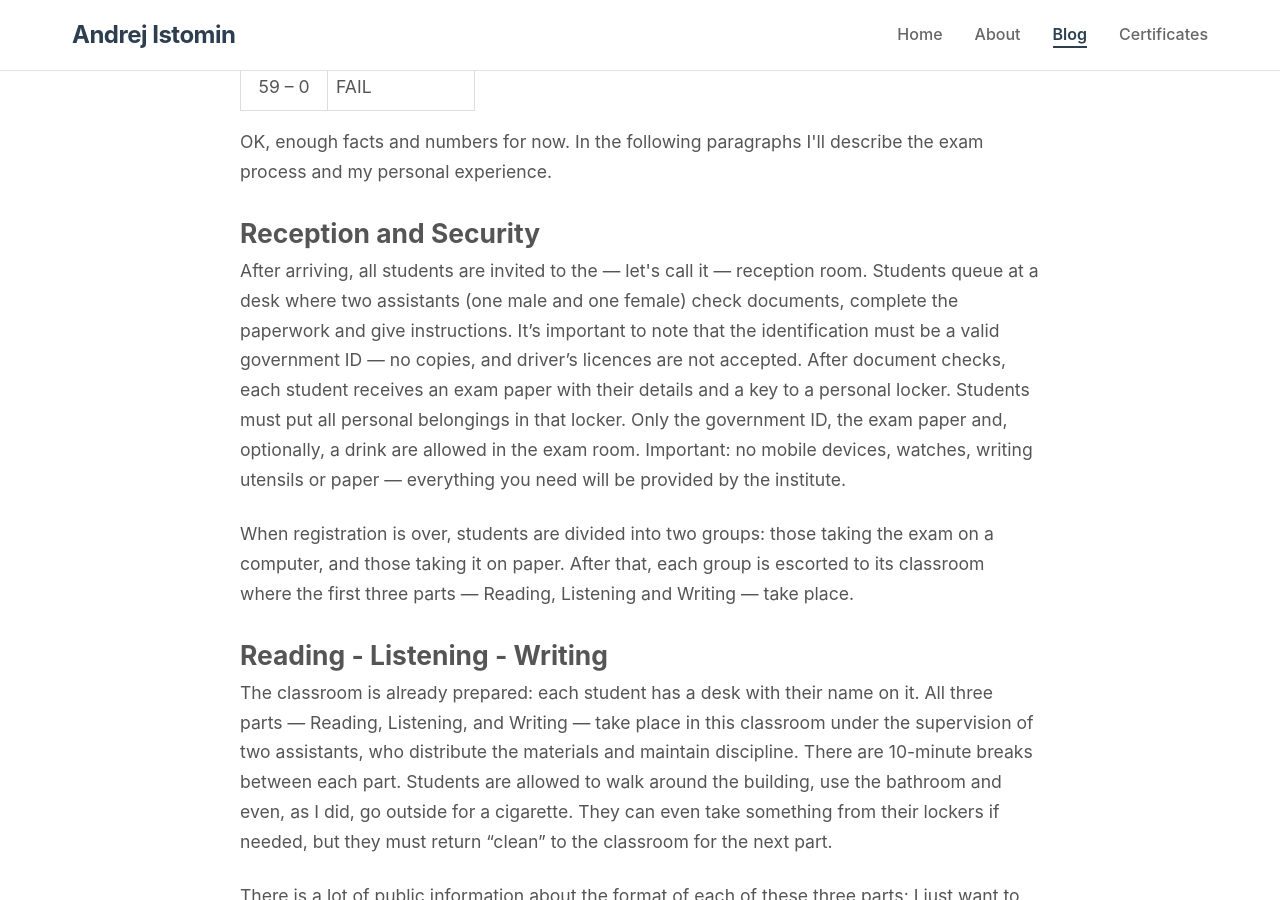
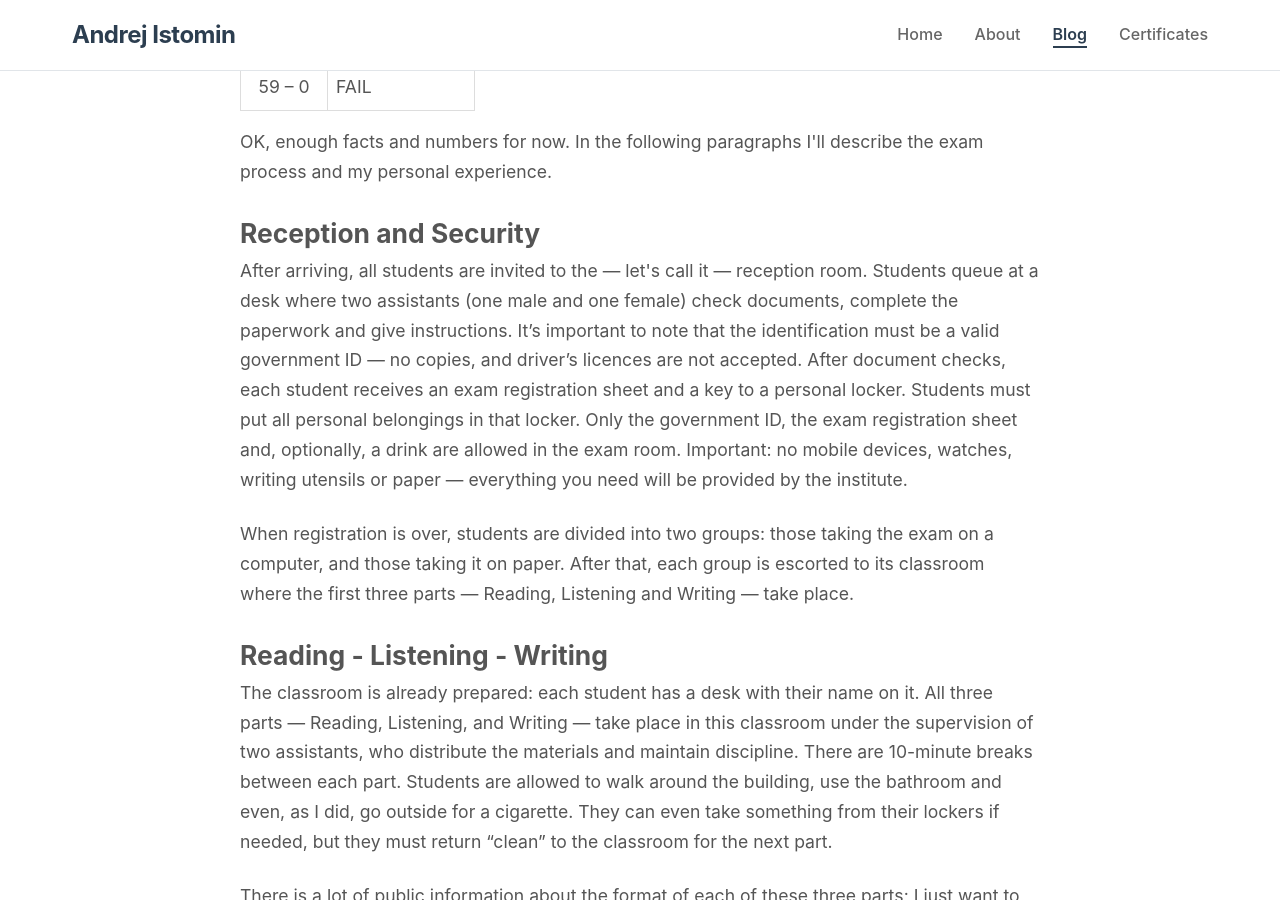
Before and after one commit to aistomin/aistomin.com, a Jekyll site: the page built from _posts/2025-11-19-goethe-c1-exam.markdown, in a window 1280 px wide and 900 px high, scrolled down 1443 px. Built offline with Jekyll 4.4.1, drawn with Linux system fonts in a browser that asks for light colours; comment, search, counter and statistics services are not loaded; some of the changed text lies outside the part shown.

```diff
--- a/_posts/2025-11-19-goethe-c1-exam.markdown
+++ b/_posts/2025-11-19-goethe-c1-exam.markdown
@@ -19,7 +19,7 @@ comments: true
 
     <h2>Preamble</h2>
 
-    <p>As often happens to me, I didn't find it possible to put all the information I'd like to share into a single blog post. That's why I decided to break the material into three parts; this post will only contain a factual description of the exam itself. I'll try as hard as I can to avoid subjective conclusions or rants, except where I need to share what I felt during the exam. No worries: there will be plenty of rants, speculations and opinion-based conclusions in the next posts. You'll find links to the next posts at the end of this one.</p>
+    <p>As often happens to me, I didn't find it possible to put all the information I'd like to share into a single blog post. That's why I decided to break the material into three parts. This post will only contain a factual description of the exam itself. I'll try as hard as I can to avoid subjective conclusions or rants, except where I need to share what I felt during the exam. No worries: there will be plenty of rants, speculations and opinion-based conclusions in the next posts. You'll find links to the next posts at the end of this one.</p>
 
     <h2>Facts</h2>
 
@@ -98,7 +98,7 @@ comments: true
 
     <h2>Reception and Security</h2>
 
-    <p>After arriving, all students are invited to the — let's call it — reception room. Students queue at a desk where two assistants (one male and one female) check documents, complete the paperwork and give instructions. It’s important to note that the identification must be a valid government ID — no copies, and driver’s licences are not accepted. After document checks, each student receives an exam paper with their details and a key to a personal locker. Students must put all personal belongings in that locker. Only the government ID, the exam paper and, optionally, a drink are allowed in the exam room. Important: no mobile devices, watches, writing utensils or paper — everything you need will be provided by the institute.</p>
+    <p>After arriving, all students are invited to the — let's call it — reception room. Students queue at a desk where two assistants (one male and one female) check documents, complete the paperwork and give instructions. It’s important to note that the identification must be a valid government ID — no copies, and driver’s licences are not accepted. After document checks, each student receives an exam registration sheet and a key to a personal locker. Students must put all personal belongings in that locker. Only the government ID, the exam registration sheet and, optionally, a drink are allowed in the exam room. Important: no mobile devices, watches, writing utensils or paper — everything you need will be provided by the institute.</p>
 
     <p>When registration is over, students are divided into two groups: those taking the exam on a computer, and those taking it on paper. After that, each group is escorted to its classroom where the first three parts — Reading, Listening and Writing — take place.</p>
 
@@ -124,13 +124,13 @@ comments: true
 
     <h2>Long Break</h2>
 
-    <p>In my case, there was a very long — more than three-hour — break between the first three parts and the speaking part. You can take your belongings from the locker, leave the building and spend time outside. Important: be back on time — the appointment for the speaking test is written on the exam paper, which stays with the student until the very end.</p>
+    <p>In my case, there was a very long — more than three-hour — break between the first three parts and the speaking part. You can take your belongings from the locker, leave the building and spend time outside. Important: be back on time — the appointment for the speaking test is written on the exam registration sheet, which stays with the student until the very end.</p>
 
     <p>Although it’s advisable to have lunch, be careful — don’t make my mistake: if you eat too much you may become sleepy and unenthusiastic, which can affect your performance in the final part of this vaudeville.</p>
 
     <h2>Speaking</h2>
 
-    <p>At the appointed time, all students gather again in the reception room. They must again put personal belongings in the locker and keep only the government ID, exam paper and perhaps a drink with them.</p>
+    <p>At the appointed time, all students gather again in the reception room. They must again put personal belongings in the locker and keep only the government ID, exam registration sheet and perhaps a drink with them.</p>
 
     <p>The assistants start to select small groups of students and escort them to a classroom where they prepare for the speaking part. Again, desks are preassigned; writing utensils, paper and the speaking task sheet are already provided. The assistants monitor the room. Preparation time is 20 minutes.</p>
 
```
Also changed, not shown: other parts of _posts/2025-11-19-goethe-c1-exam.markdown (+4 -0 lines).
